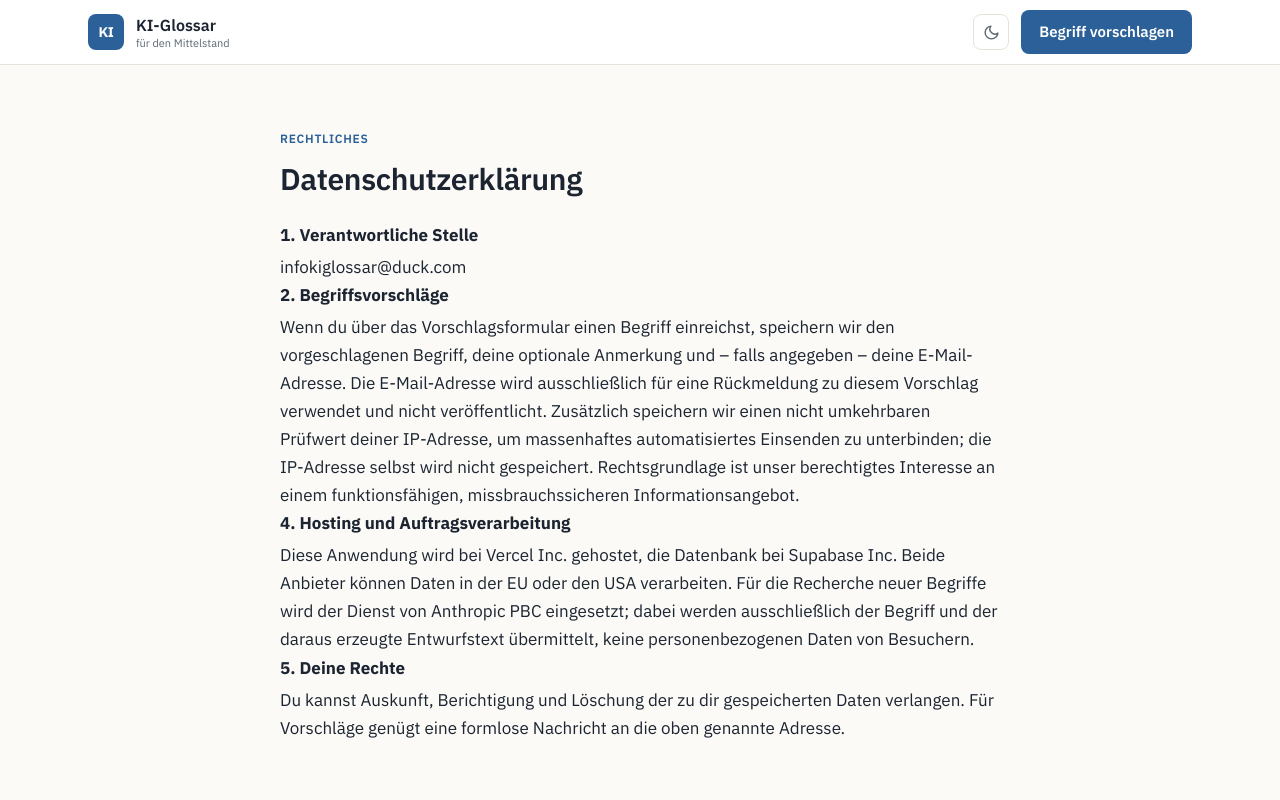
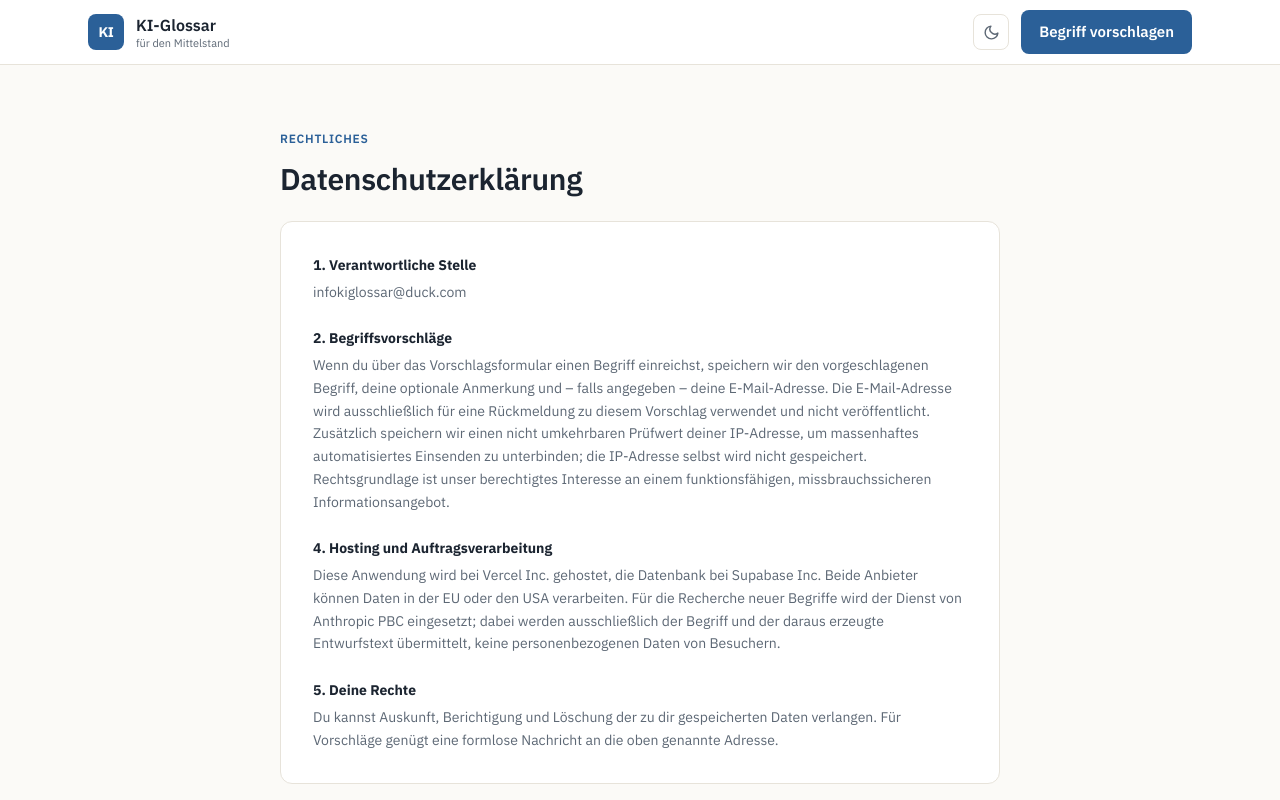
Before and after one commit to fellowOrc/ki-glossar, a Next.js app: page /datenschutz in a window 1280 px wide. Shown: the top 800 px of the page. Built offline with nearby package versions, Linux system fonts and the light colour scheme; no server answers.

Commit message:
Update page.tsx

```diff
--- a/src/app/datenschutz/page.tsx
+++ b/src/app/datenschutz/page.tsx
@@ -8,6 +8,7 @@ export default function DatenschutzPage() {
         Datenschutzerklärung
       </h1>
 
+      <div className="panel p-6 sm:p-8 flex flex-col gap-6 text-sm leading-relaxed text-muted">
         <div>
           <strong className="text-foreground block mb-1">
             1. Verantwortliche Stelle
@@ -51,5 +52,6 @@ export default function DatenschutzPage() {
           oben genannte Adresse.
         </div>
       </div>
+    </div>
   );
 }
```
